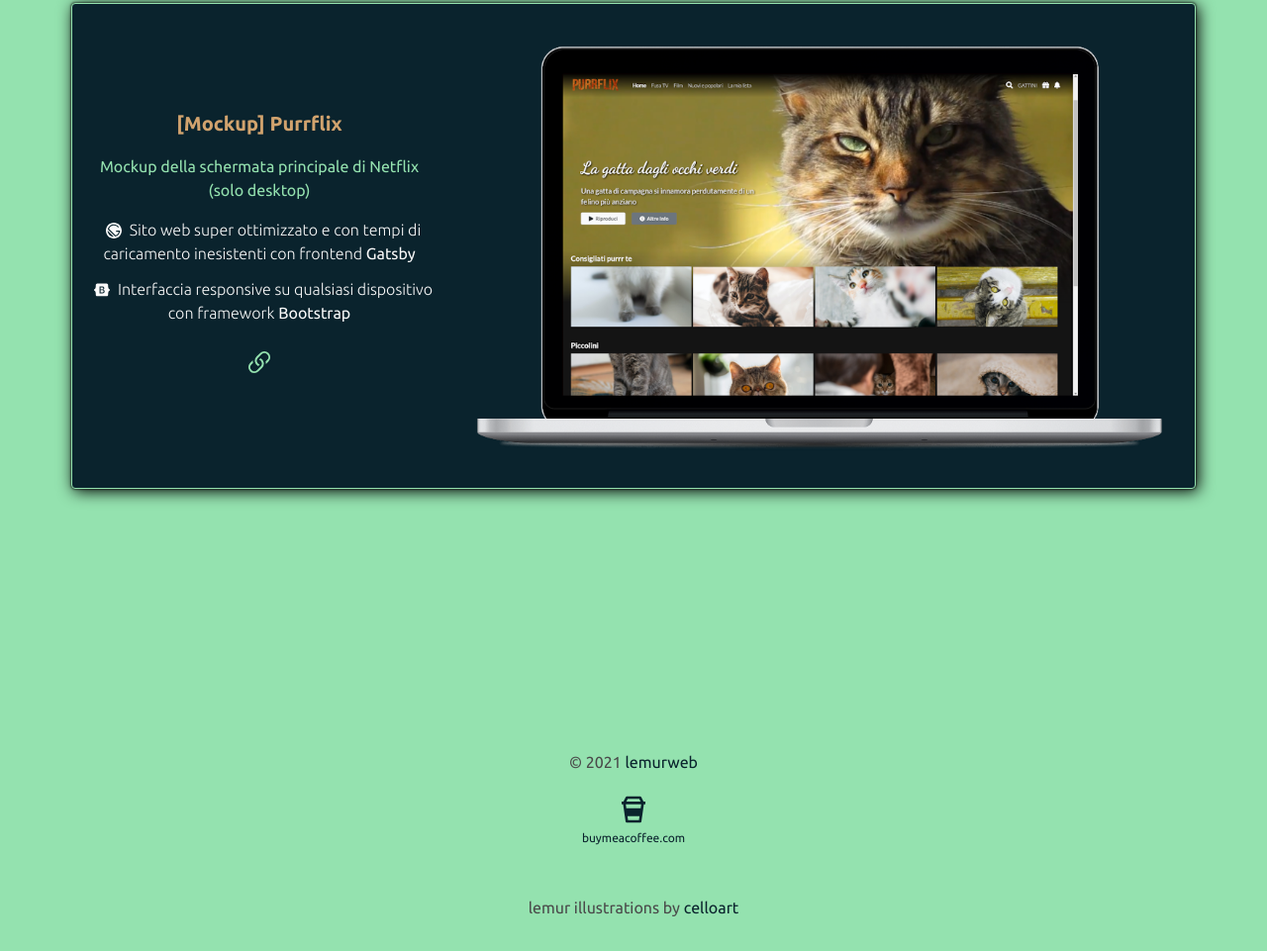
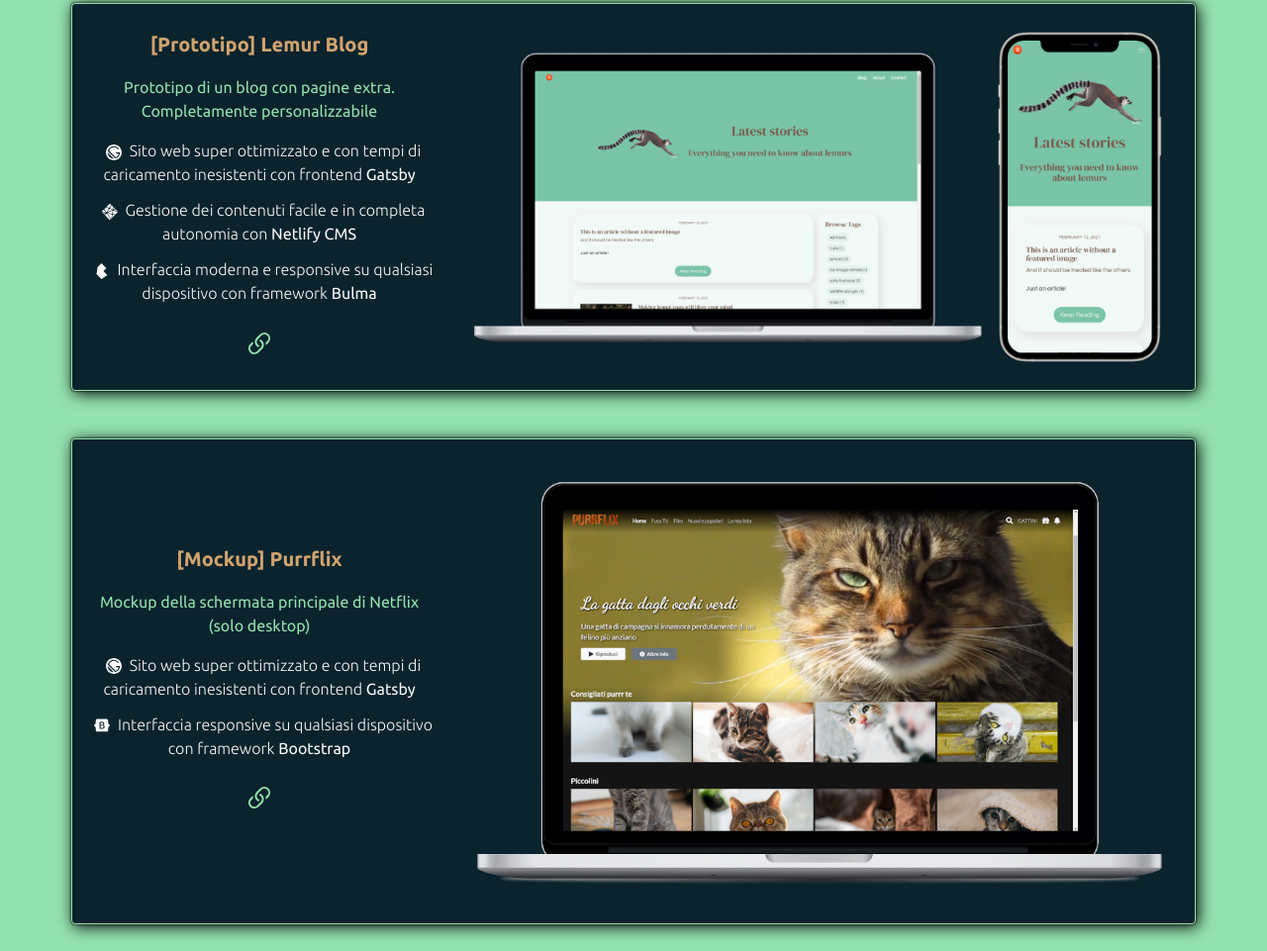
Before and after one commit to lemurweb-dev/lemurweb-site, a Gatsby site: page /portfolio in a window 1280 px wide. Shown: the part 1981-2942 px from the top of the page at 99% size. Built offline with nearby package versions, Linux system fonts and the light colour scheme; Gatsby itself is replaced by a stand-in of ours.

Commit message:
add lemur-blog

```diff
--- a/src/components/StackItem.js
+++ b/src/components/StackItem.js
@@ -6,6 +6,7 @@
   SiBootstrap,
   SiStrapi,
   SiBulma,
+  SiNetlify,
   SiMongodb,
 } from "react-icons/si"
 import { IoLanguageOutline } from "react-icons/io5"
@@ -50,6 +51,11 @@
       description = "Internazionalizzazione con"
       icon = <IoLanguageOutline />
       break
+    case "netlify-cms":
+      title = "Netlify CMS"
+      description = "Gestione dei contenuti facile e in completa autonomia con"
+      icon = <SiNetlify />
+      break
     default:
       break
   }
--- a/src/components/portfolio.js
+++ b/src/components/portfolio.js
@@ -96,6 +96,27 @@
           }
         }
       }
+      lb1: file(relativePath: { eq: "mockup/lb-mockup-1.png" }) {
+        childImageSharp {
+          fluid {
+            ...GatsbyImageSharpFluid
+          }
+        }
+      }
+      lb2: file(relativePath: { eq: "mockup/lb-mockup-2.png" }) {
+        childImageSharp {
+          fluid {
+            ...GatsbyImageSharpFluid
+          }
+        }
+      }
+      lb3: file(relativePath: { eq: "mockup/lb-mockup-3.png" }) {
+        childImageSharp {
+          fluid {
+            ...GatsbyImageSharpFluid
+          }
+        }
+      }
     }
   `)
   return (
@@ -151,6 +172,18 @@
           stack={["gatsby", "bootstrap"]}
         />
         <PortfolioItem
+          id="lemur-blog"
+          title="[Prototipo] Lemur Blog"
+          subtitle="Prototipo di un blog con pagine extra. Completamente personalizzabile"
+          link="https://lemur-blog.netlify.app"
+          images={[
+            data.lb1.childImageSharp.fluid,
+            data.lb2.childImageSharp.fluid,
+            data.lb3.childImageSharp.fluid,
+          ]}
+          stack={["gatsby", "netlify-cms", "bulma"]}
+        />
+        <PortfolioItem
           id="purrflix"
           title="[Mockup] Purrflix"
           subtitle="Mockup della schermata principale di Netflix (solo desktop)"
```
Also changed, not shown: src/images/mockup/lb-mockup-1.png (added), src/images/mockup/lb-mockup-2.png (added), src/images/mockup/lb-mockup-3.png (added).
